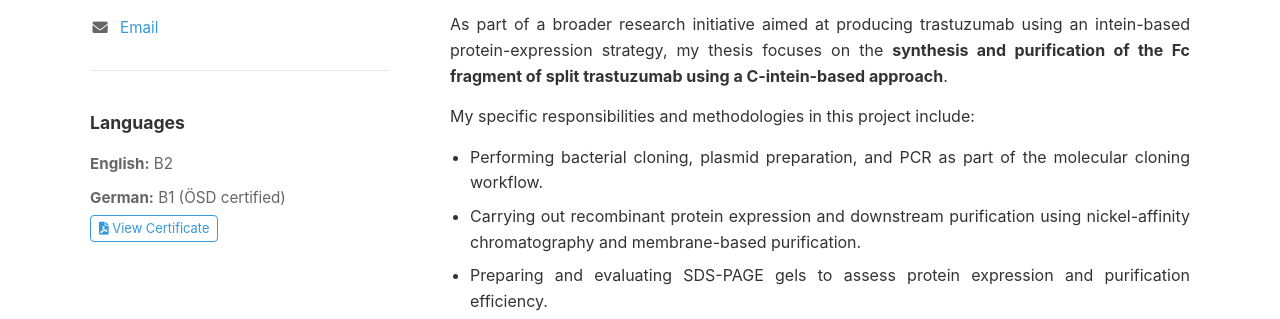
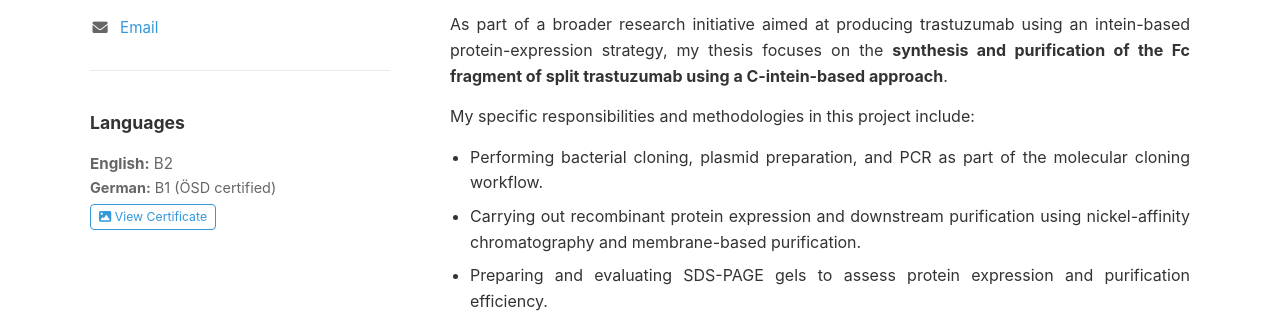
Before and after one commit to alirezahami/alirezahami, a plain HTML site: page index.html in a window 1280 px wide. Shown: the part 475-794 px from the top of the page. Drawn offline with Linux system fonts and the light colour scheme.

Commit message:
Update index.html

```diff
--- a/index.html
+++ b/index.html
@@ -280,12 +280,10 @@
                 <h3>Languages</h3>
                 <div class="lang-item">
                     <strong>English:</strong> B2
-                </div>
                 <div class="lang-item">
                     <strong>German:</strong> B1 (ÖSD certified)<br>
-                    <!-- Replace 'osd_certificate.pdf' with your actual certificate file name -->
-                    <a href="osd_certificate.pdf" target="_blank" class="cert-link">
-                        <i class="fas fa-file-pdf"></i> View Certificate
+                    <a href="osd_certificate.jpg" target="_blank" class="cert-link">
+                        <i class="fas fa-image"></i> View Certificate
                     </a>
                 </div>
             </div>
```
